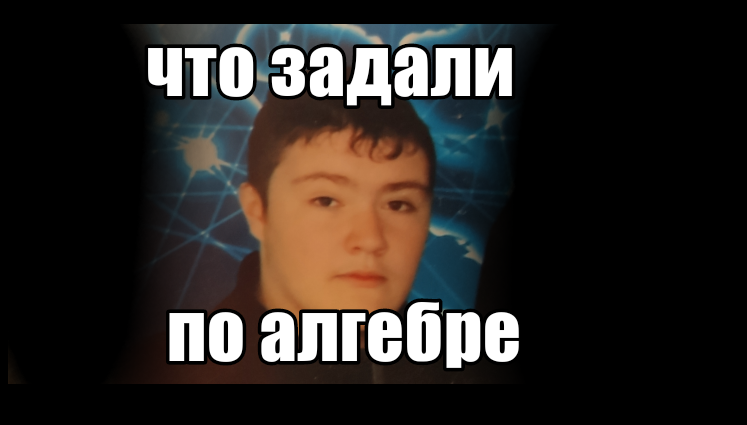
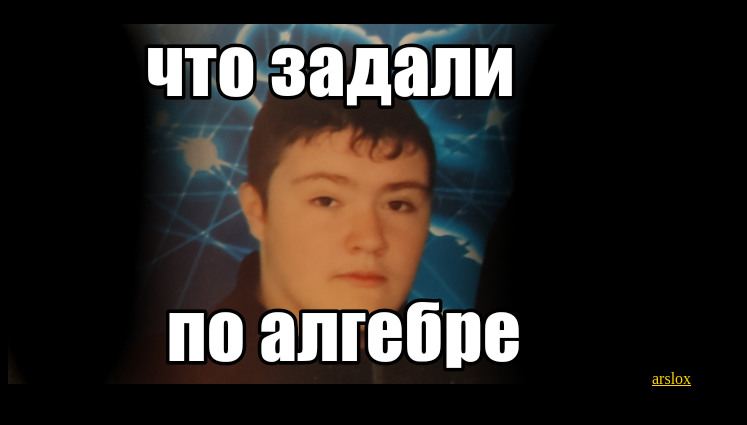
Before and after one commit to KoVich33/HTML5game_test, a plain HTML site: page prikol/arslox.html in a window 1280 px wide. Shown: the part 77-502 px from the top of the page, without its empty margins (0-747 px from the left). Drawn offline with Linux system fonts and the light colour scheme.

Commit message:
Update arslox.html

```diff
--- a/prikol/arslox.html
+++ b/prikol/arslox.html
@@ -8,7 +8,7 @@
         арс нытик плакэ плак
     </h1>
     <img src="ars.png" alt="ars"/>
-
+    <a href="https://kovich33.github.io/HTML5game_test/music/govno">arslox</a>
     <style>
         body{
 
```
